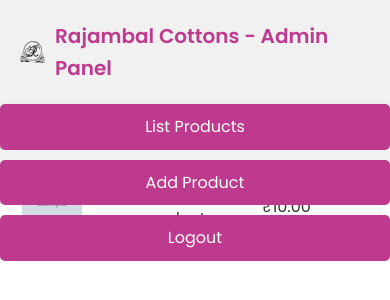
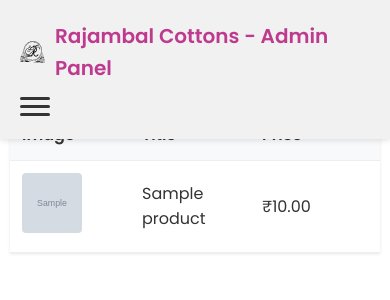
Before and after one commit to prabhuvajjiram/rajambaladmin, a PHP site: page /admin.php in a window 390 px wide. Shown: the top 300 px of the page. Run offline with PHP 8.4, Linux system fonts and the light colour scheme; a user stored in the database is signed in; tables that the repository leaves empty hold one stand-in row (values such as "Sample post"); grey boxes marked "Sample" are stand-in pictures.

Commit message:
adminside fixed

```diff
--- a/admin.php
+++ b/admin.php
@@ -354,6 +354,77 @@ if(!isset($_SESSION["loggedin"]) || $_SESSION["loggedin"] !== true){
             font-size: 24px;
             cursor: pointer;
         }
+
+        /* Mobile Menu Styles */
+        .hamburger-menu {
+            display: none;
+            flex-direction: column;
+            justify-content: space-around;
+            width: 30px;
+            height: 25px;
+            background: transparent;
+            border: none;
+            cursor: pointer;
+            padding: 0;
+            margin-right: 15px;
+        }
+
+        .hamburger-menu span {
+            width: 30px;
+            height: 3px;
+            background: #333;
+            border-radius: 10px;
+            transition: all 0.3s linear;
+        }
+
+        .nav-menu {
+            display: flex;
+            align-items: center;
+            gap: 20px;
+        }
+
+        @media screen and (max-width: 768px) {
+            .hamburger-menu {
+                display: flex;
+                z-index: 100;
+            }
+
+            .nav-menu {
+                display: none;
+                position: fixed;
+                top: 60px;
+                left: 0;
+                flex-direction: column;
+                width: 100%;
+                background-color: white;
+                padding: 20px;
+                box-shadow: 0 2px 5px rgba(0,0,0,0.1);
+            }
+
+            .nav-menu.active {
+                display: flex;
+            }
+
+            .admin-header {
+                justify-content: space-between;
+                padding: 10px 20px;
+            }
+
+            .color-input {
+                flex-direction: column;
+                align-items: stretch;
+            }
+
+            .color-input input[type="text"],
+            .color-input input[type="file"] {
+                width: 100%;
+                margin-bottom: 10px;
+            }
+
+            .color-input .remove-color {
+                align-self: flex-end;
+            }
+        }
     </style>
 </head>
 <body>
@@ -363,11 +434,15 @@ if(!isset($_SESSION["loggedin"]) || $_SESSION["loggedin"] !== true){
                 <img src="images/rc.svg" alt="Rajambal Cottons Logo" class="logo-icon">
                 <span class="logo-text">Rajambal Cottons - Admin Panel</span>
             </div>
-            <div class="menu-icon" onclick="toggleMenu()">☰</div>
-            <nav class="admin-nav" id="adminNav">
-                <a href="#" id="listProductsBtn">List Products</a>
-                <a href="#" id="addProductBtn">Add Product</a>
-                <a href="#" onclick="logout()">Logout</a>
+            <button class="hamburger-menu" onclick="toggleMenu()">
+                <span></span>
+                <span></span>
+                <span></span>
+            </button>
+            <nav class="nav-menu" id="adminNav">
+                <button id="listProductsBtn" class="btn">List Products</button>
+                <button id="addProductBtn" class="btn">Add Product</button>
+                <button onclick="logout()" class="btn">Logout</button>
             </nav>
         </div>
     </header>
--- a/js/admin.js
+++ b/js/admin.js
@@ -400,15 +400,29 @@ function logout() {
 }
 
 function toggleMenu() {
-    const nav = document.getElementById("adminNav");
-    if (nav) {
-        nav.classList.toggle("show");
-        const menuIcon = document.querySelector('.menu-icon');
-        if (menuIcon) {
-            menuIcon.textContent = nav.classList.contains("show") ? "✕" : "☰";
-        }
+    const navMenu = document.querySelector('.nav-menu');
+    const hamburger = document.querySelector('.hamburger-menu');
+
+    navMenu.classList.toggle('active');
+
+    // Close menu when a nav item is clicked
+    const navItems = navMenu.querySelectorAll('button');
+    navItems.forEach(item => {
+        item.addEventListener('click', () => {
+            navMenu.classList.remove('active');
+        });
+    });
+}
+
+// Close menu when clicking outside
+document.addEventListener('click', (e) => {
+    const navMenu = document.querySelector('.nav-menu');
+    const hamburger = document.querySelector('.hamburger-menu');
+
+    if (!navMenu.contains(e.target) && !hamburger.contains(e.target) && navMenu.classList.contains('active')) {
+        navMenu.classList.remove('active');
     }
-}
+});
 
 function setupMobileMenu() {
     document.addEventListener('click', function(event) {
```
Also changed, not shown: images/additional/67353120b098d_additional.jpg (added), images/colors/67353120de0b3_color.png (added), 1 other file.
